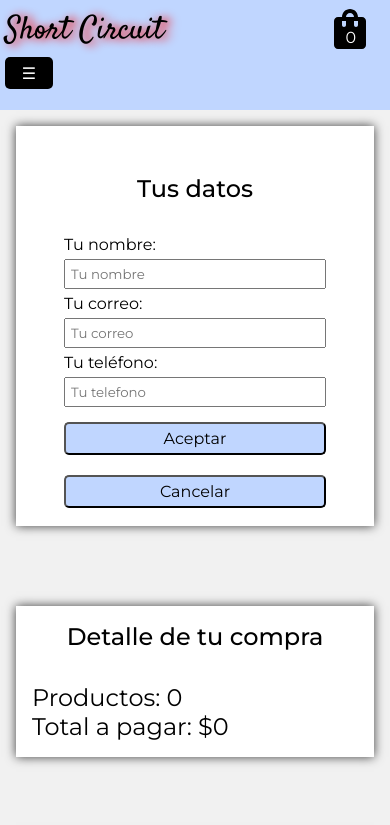
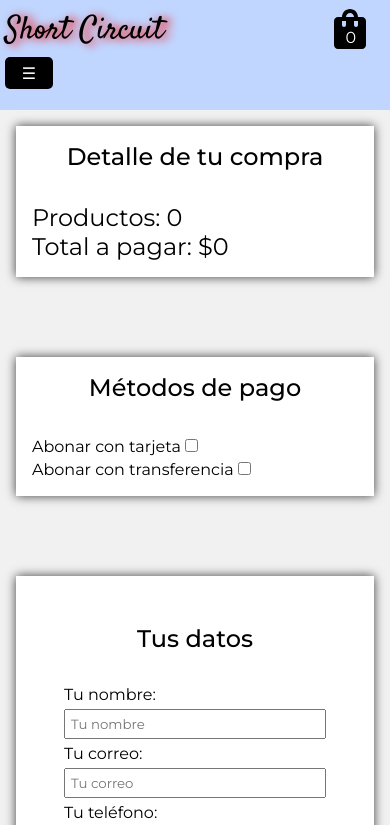
Before and after one commit to LucasFigueroaDev/My-app-store-FigueroaLucas, a React (Vite) app: page /checkout in a window 390 px wide. Shown: the top 825 px of the page. Built offline with nearby package versions, Linux system fonts and the light colour scheme; no server answers; a web font is replaced by a local one.

Commit message:
[M] correction Mq checkout

```diff
--- a/src/componentes/layouts/footer/footer.css
+++ b/src/componentes/layouts/footer/footer.css
@@ -1,5 +1,5 @@
 .footer {
-    margin-top: 2rem;
+    margin-top: 5rem;
 }
 
 .footer-txt {
--- a/src/componentes/pages/checkout/checkout.css
+++ b/src/componentes/pages/checkout/checkout.css
@@ -137,4 +137,8 @@ input {
     grid-template-columns: 1fr;
     padding: 1rem;
     }
+
+    .checkout-form {
+        grid-row: 3/4;
+    }
 }
```
